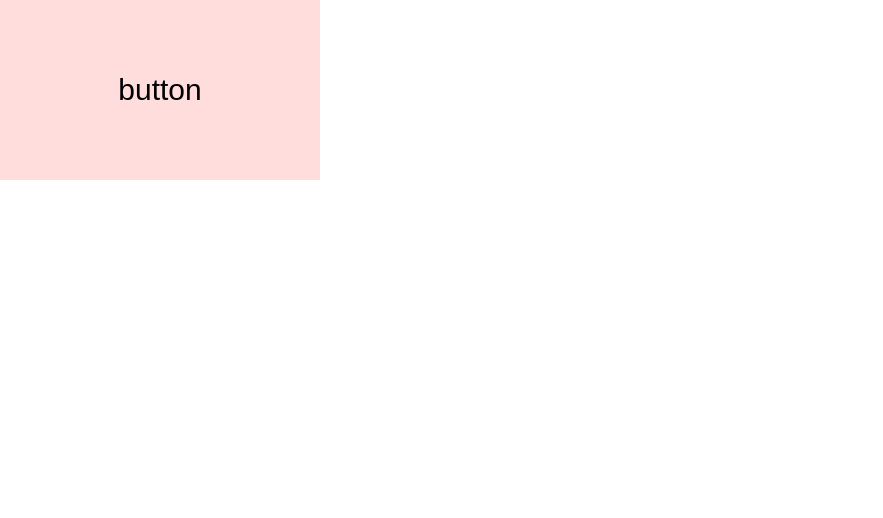
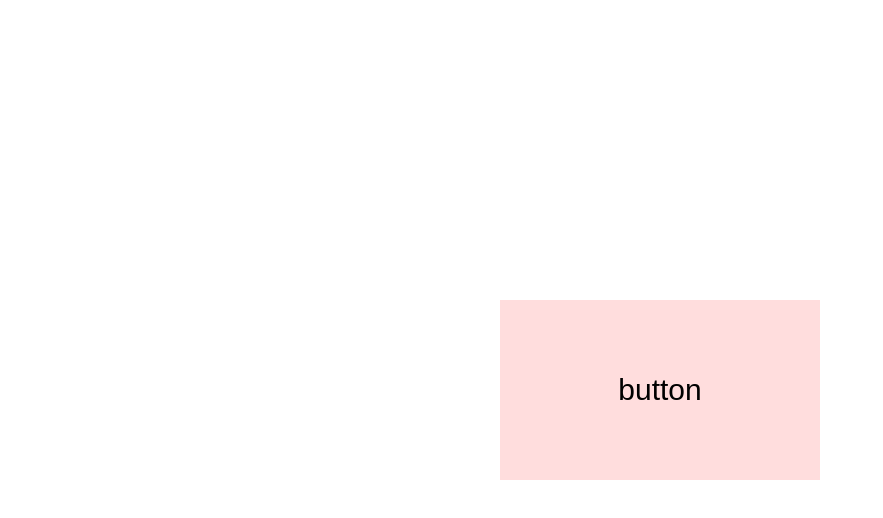
Before and after one commit to xxkrxx/JS_LESSON, a plain HTML site: page 2_3/index.html in a window 1280 px wide. Both pictures are taken after a click on the element "button". Shown: the whole page, without its empty margins (0-883 px from the left). Drawn offline with nearby package versions, Linux system fonts and the light colour scheme.

Commit message:
2_3終了

```diff
--- a/2_3/base.css
+++ b/2_3/base.css
@@ -44,6 +44,7 @@ body {
   height: 180px;
   background-color: #fdd;
   cursor: pointer;
+  position: relative;
 }
 
 #button p {
--- a/2_3/index.html
+++ b/2_3/index.html
@@ -4,9 +4,18 @@
   <meta charset="UTF-8">
   <title>アニメーション</title>
   <link rel="stylesheet" type="text/css" href="base.css">
-  <script src="https://ajax.googleapis.com/ajax/libs/jquery/3.2.1/jquery.min.js"></script>  <script>
+  <script src="https://ajax.googleapis.com/ajax/libs/jquery/3.2.1/jquery.min.js"></script>
+  <script>
   $(function(){
     // ここに処理を記述
+    $('#button').click(function() {
+      $(this).animate({
+        'left': '500px',
+        'top': '300px'
+      },{
+        'duration': 1500
+      });
+    });
   });
   </script>
 </head>
```
